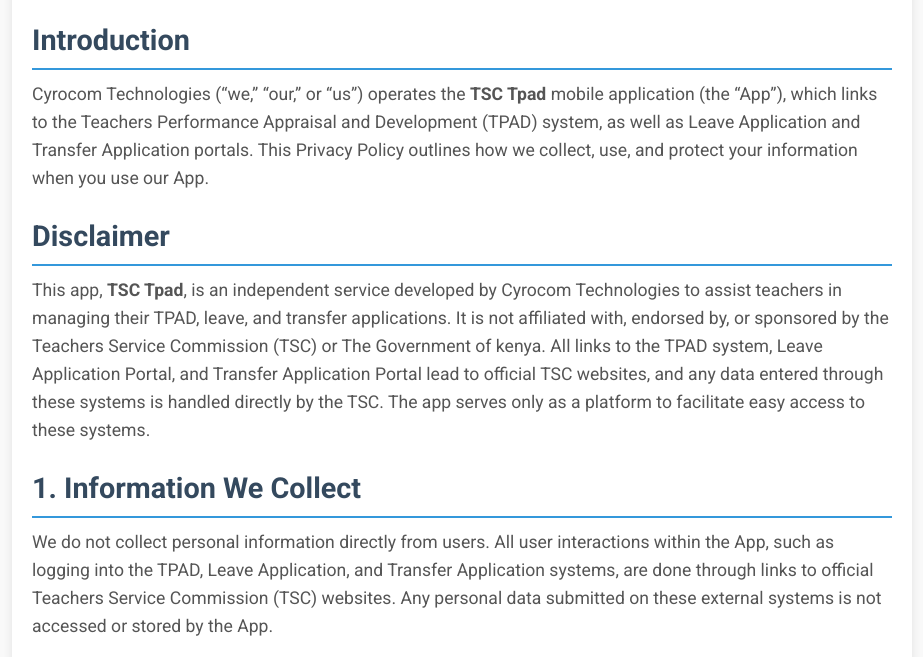
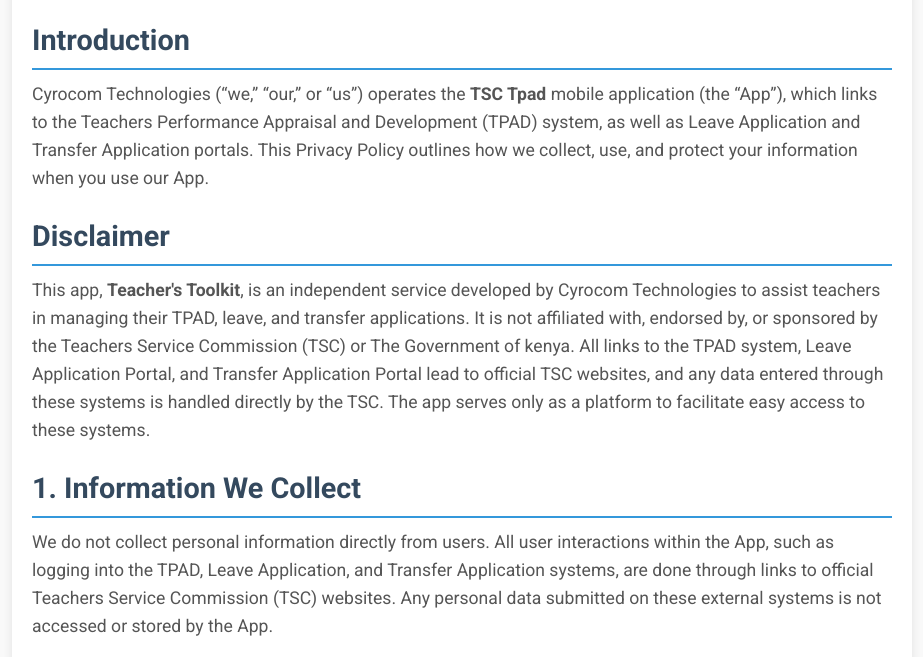
Before and after one commit to cyrocom2/TSC-Tpad, a plain HTML site: page Privacy_policy.html in a window 1280 px wide. Shown: the part 127-784 px from the top of the page, without its empty margins (178-1101 px from the left). Drawn offline with Linux system fonts and the light colour scheme.

Commit message:
Update Privacy_policy.html

```diff
--- a/Privacy_policy.html
+++ b/Privacy_policy.html
@@ -21,7 +21,7 @@
             </section>
             <section>
                 <h2>Disclaimer</h2>
-                <p>This app, <strong>TSC Tpad</strong>, is an independent service developed by Cyrocom Technologies to assist teachers in managing their TPAD, leave, and transfer applications. It is not affiliated with, endorsed by, or sponsored by the Teachers Service Commission (TSC) or The Government of kenya. All links to the TPAD system, Leave Application Portal, and Transfer Application Portal lead to official TSC websites, and any data entered through these systems is handled directly by the TSC. The app serves only as a platform to facilitate easy access to these systems.</p>
+                <p>This app, <strong>Teacher's Toolkit</strong>, is an independent service developed by Cyrocom Technologies to assist teachers in managing their TPAD, leave, and transfer applications. It is not affiliated with, endorsed by, or sponsored by the Teachers Service Commission (TSC) or The Government of kenya. All links to the TPAD system, Leave Application Portal, and Transfer Application Portal lead to official TSC websites, and any data entered through these systems is handled directly by the TSC. The app serves only as a platform to facilitate easy access to these systems.</p>
             </section>
 
 
```
